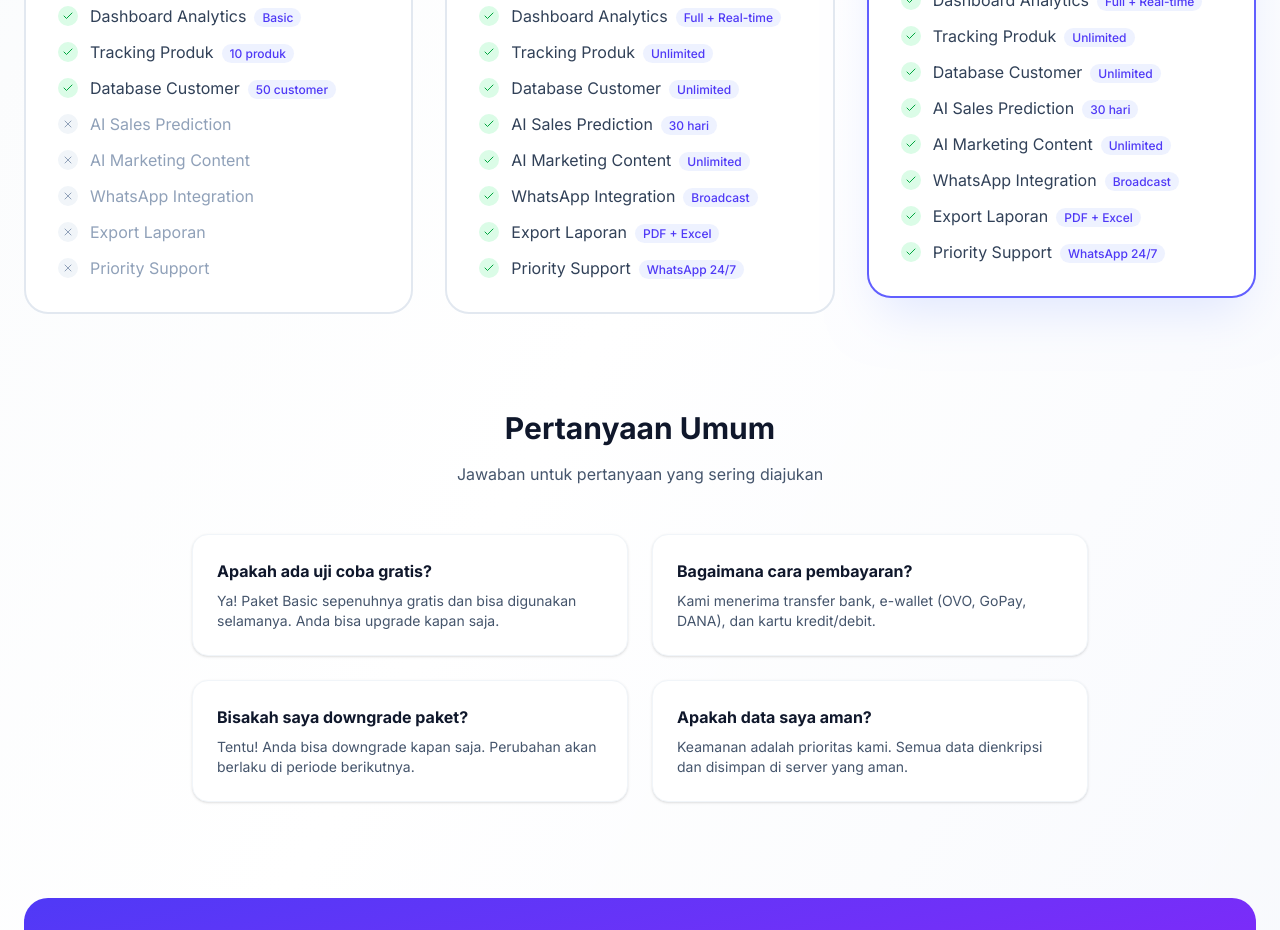
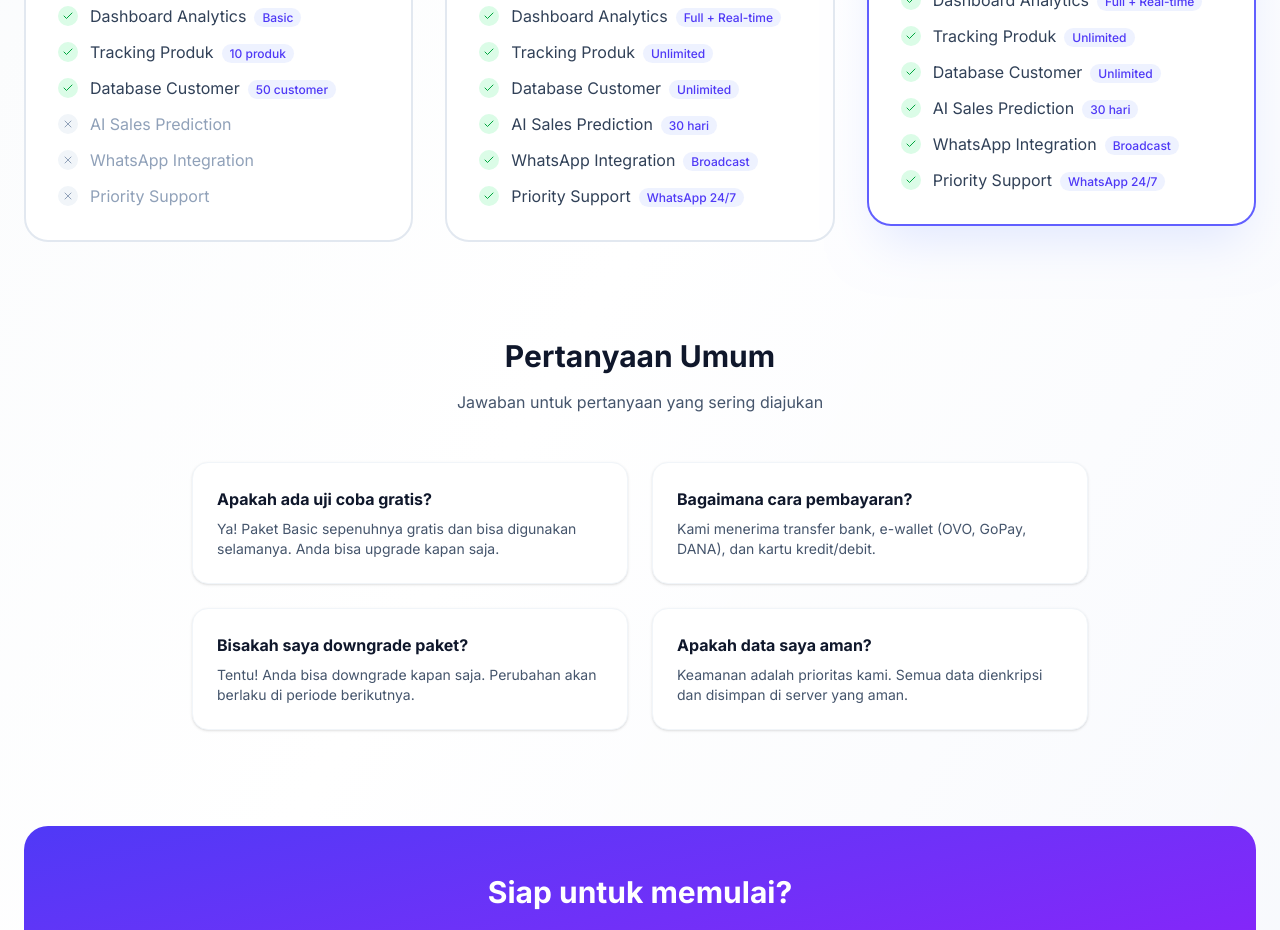
Before and after one commit to arratujuhkreasi/Nulls, a Next.js app in the folder apps/web/: page /pricing in a window 1280 px wide. Shown: the part 860-1790 px from the top of the page. Built offline with nearby package versions, Linux system fonts and the light colour scheme; no server answers.

Commit message:
Update pricing features: remove unpublished features

```diff
--- a/apps/web/app/pricing/page.tsx
+++ b/apps/web/app/pricing/page.tsx
@@ -21,9 +21,7 @@ const PRICING_TIERS = [
             { name: "Tracking Produk", included: true, detail: "10 produk" },
             { name: "Database Customer", included: true, detail: "50 customer" },
             { name: "AI Sales Prediction", included: false },
-            { name: "AI Marketing Content", included: false },
             { name: "WhatsApp Integration", included: false },
-            { name: "Export Laporan", included: false },
             { name: "Priority Support", included: false },
         ],
         cta: "Mulai Gratis",
@@ -42,9 +40,7 @@ const PRICING_TIERS = [
             { name: "Tracking Produk", included: true, detail: "Unlimited" },
             { name: "Database Customer", included: true, detail: "Unlimited" },
             { name: "AI Sales Prediction", included: true, detail: "30 hari" },
-            { name: "AI Marketing Content", included: true, detail: "Unlimited" },
             { name: "WhatsApp Integration", included: true, detail: "Broadcast" },
-            { name: "Export Laporan", included: true, detail: "PDF + Excel" },
             { name: "Priority Support", included: true, detail: "WhatsApp 24/7" },
         ],
         cta: "Pilih Bulanan",
@@ -63,9 +59,7 @@ const PRICING_TIERS = [
             { name: "Tracking Produk", included: true, detail: "Unlimited" },
             { name: "Database Customer", included: true, detail: "Unlimited" },
             { name: "AI Sales Prediction", included: true, detail: "30 hari" },
-            { name: "AI Marketing Content", included: true, detail: "Unlimited" },
             { name: "WhatsApp Integration", included: true, detail: "Broadcast" },
-            { name: "Export Laporan", included: true, detail: "PDF + Excel" },
             { name: "Priority Support", included: true, detail: "WhatsApp 24/7" },
         ],
         cta: "Pilih Lifetime",
```
